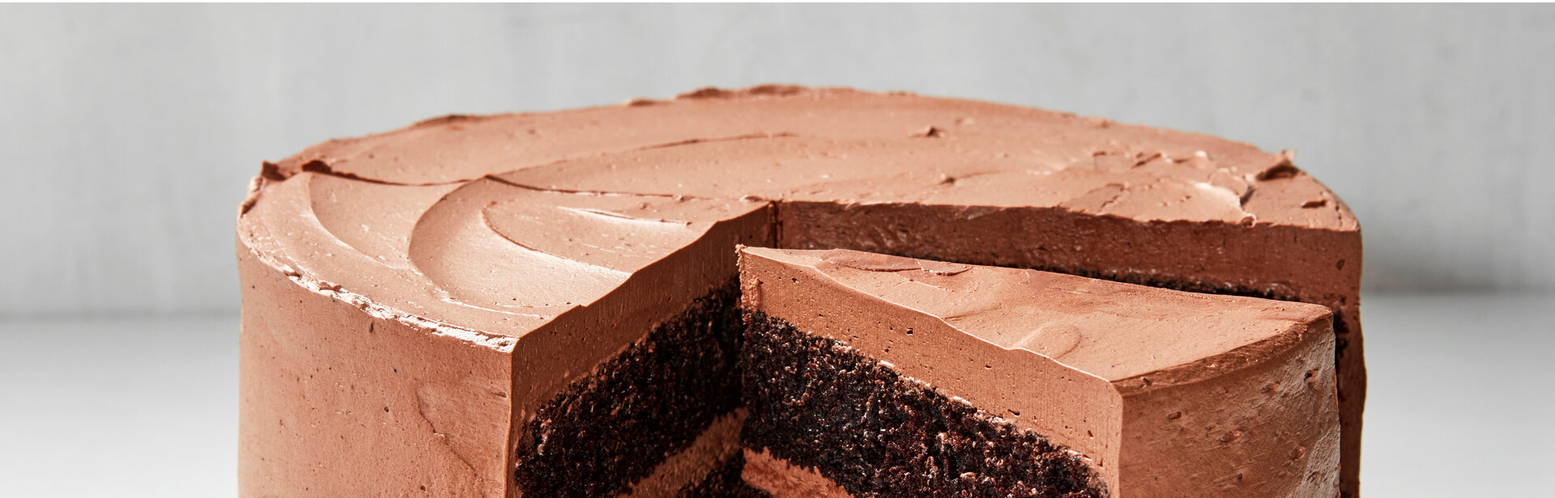
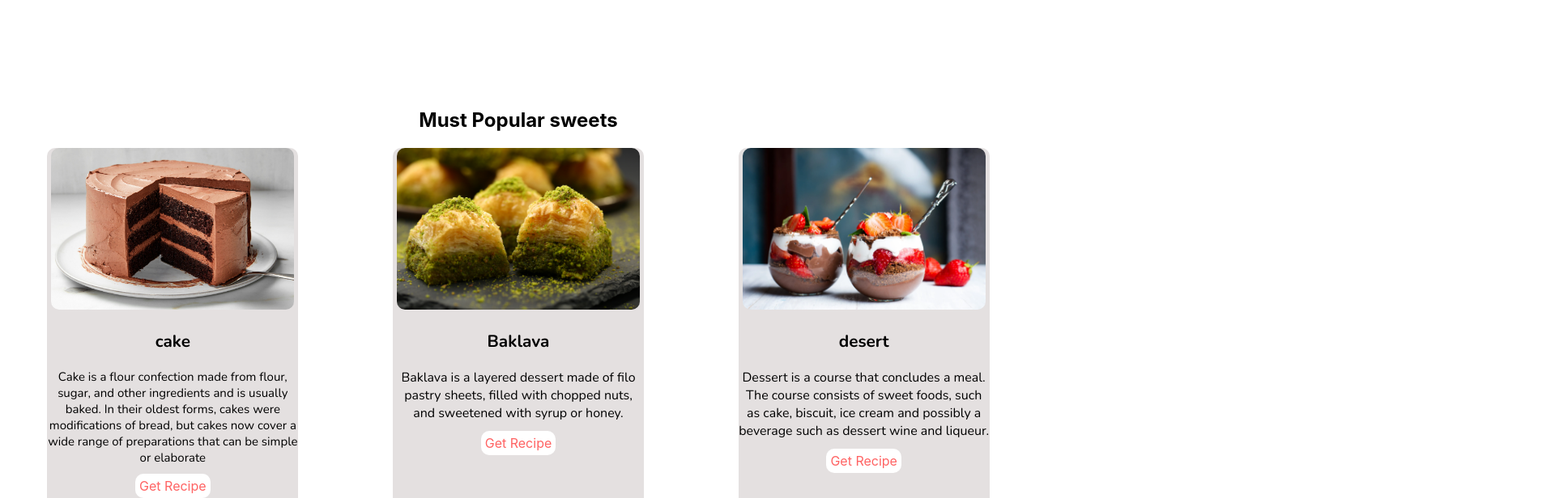
Before and after one commit to Milad-Soleymani/Master-Recipe, a React (Create React App) app: page / in a window 1280 px wide. Shown: the part 860-1476 px from the top of the page at 81% size, 1920 px wide, since content can reach past the window. Built offline with nearby package versions, Linux system fonts and the light colour scheme.

Commit message:
complete styles

```diff
--- a/src/Styles/Home.css
+++ b/src/Styles/Home.css
@@ -82,6 +82,10 @@ a {
     font-size: 15px;
 }
 
+.MostPopularHeadersweets{
+    margin-top: 200px;
+}
+
 @media screen and (max-width: 1000px) {
     .Cards {
         display: flex;
--- a/src/pages/Home.jsx
+++ b/src/pages/Home.jsx
@@ -49,23 +49,23 @@ const Home = () => {
             <h2 className='MostPopularHeadersweets'>
                 Must Popular sweets
             </h2>
-            <div className='sweetsCards'>
+            <div className='Cards'>
 
-                <div className="sweetsCard1 sweetsCard">
+                <div className="Card1 Card">
                     <img src={cake} alt='cake' />
                     <h3> cake </h3>
-                    <p> Cake is a flour confection made from flour, sugar, and other ingredients and is usually baked. In their oldest forms, cakes were modifications of bread, but cakes now cover a wide range of preparations that can be simple or elaborate and which share features with desserts such as pastries, meringues, custards, and pies. </p>
+                    <p> Cake is a flour confection made from flour, sugar, and other ingredients and is usually baked. In their oldest forms, cakes were modifications of bread, but cakes now cover a wide range of preparations that can be simple or elaborate </p>
                     <a href=""> Get Recipe </a>
                 </div>
 
-                <div className="sweetsCard2 sweetsCard">
+                <div className="Card2 Card">
                     <img src={Baklava} alt=' Baklava ' />
                     <h3> Baklava </h3>
                     <p> Baklava is a layered dessert made of filo pastry sheets, filled with chopped nuts, and sweetened with syrup or honey. </p>
                     <a href=""> Get Recipe </a>
                 </div>
 
-                <div className="sweetsCard3 sweetsCard">
+                <div className="Card3 Card">
                     <img src={desert} alt=' desert ' />
                     <h3> desert </h3>
                     <p> Dessert is a course that concludes a meal. The course consists of sweet foods, such as cake, biscuit, ice cream and possibly a beverage such as dessert wine and liqueur. </p>
```
